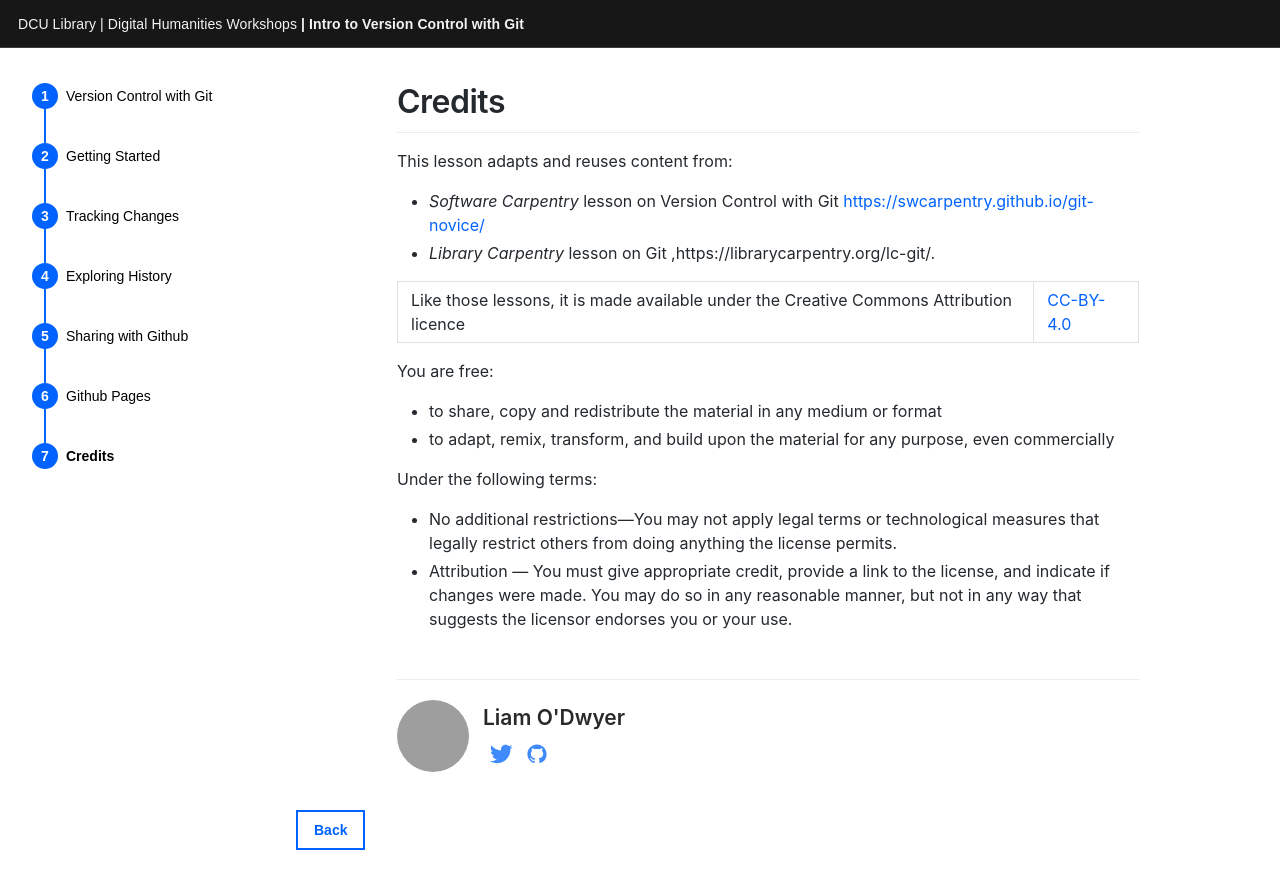
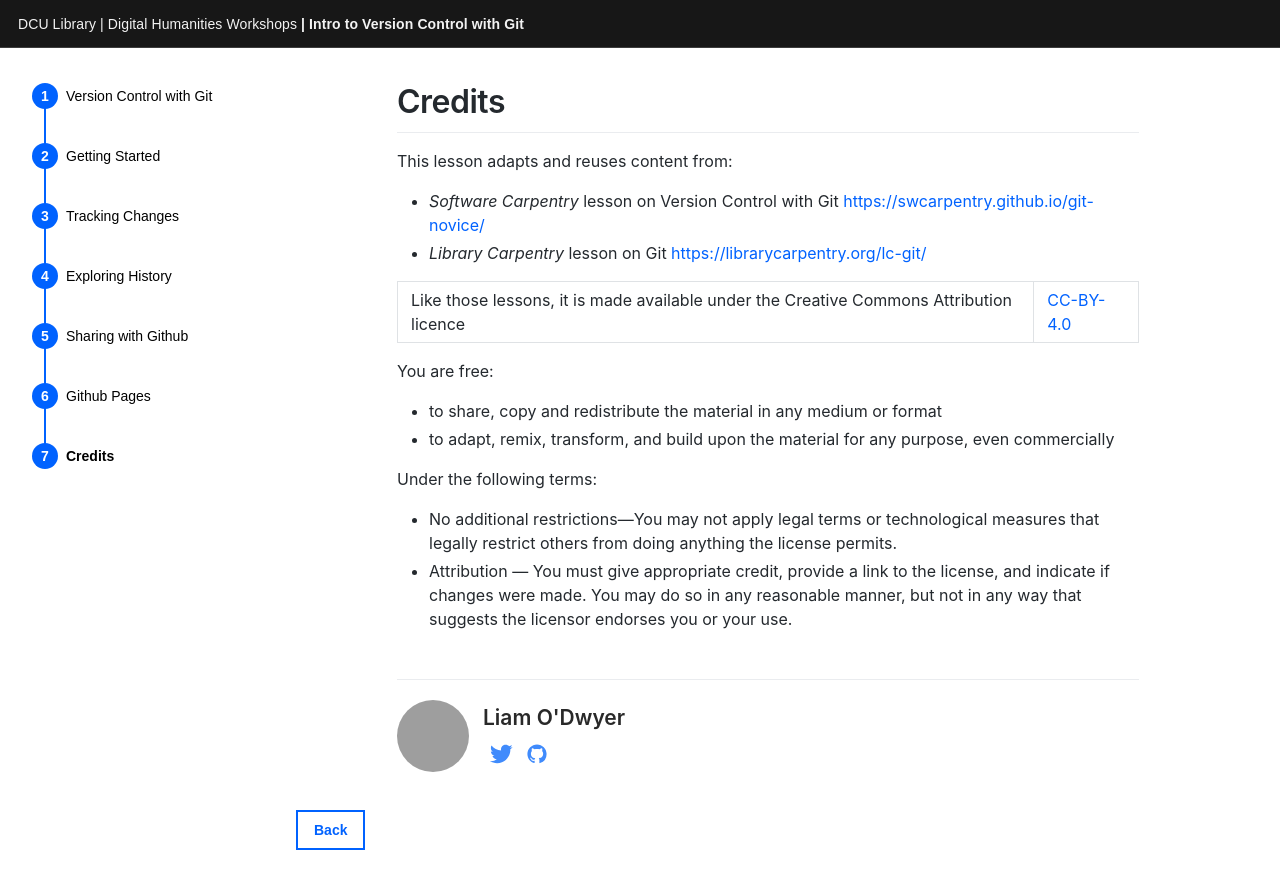
Before and after one commit to liamodwyer/github-pages, a Jekyll site: the page built from _workshop/credits.md, in a window 1280 px wide. Shown: the top 889 px of the page. Built offline with Jekyll 4.4.1, drawn with Linux system fonts in a browser that asks for light colours; some web fonts are replaced; grey boxes are pictures that could not be loaded.

Commit message:
Fix link

```diff
--- a/_workshop/credits.md
+++ b/_workshop/credits.md
@@ -5,7 +5,7 @@ date: 0000-01-08  # Page order is set by date
 
 This lesson adapts and reuses content from:
 * _Software Carpentry_ lesson on Version Control with Git <https://swcarpentry.github.io/git-novice/>
-* _Library Carpentry_ lesson on Git ,https://librarycarpentry.org/lc-git/.
+* _Library Carpentry_ lesson on Git <https://librarycarpentry.org/lc-git/>
 
 Like those lessons, it is made available under the Creative Commons Attribution licence | [CC-BY-4.0](https://creativecommons.org/licenses/by/4.0/legalcode)
 
```
